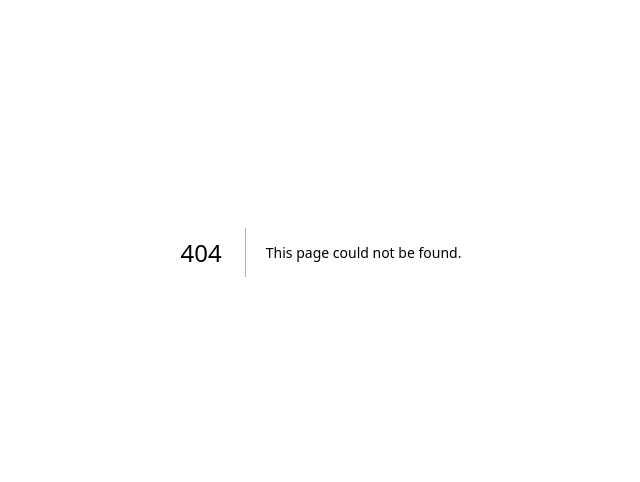
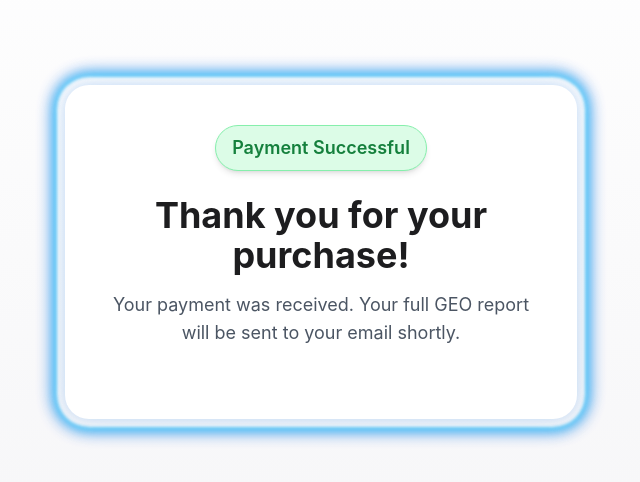
Before and after one commit to appDevelopment-tech/GEO-Analyzer, a Next.js app: page /result in a window 1280 px wide. Before the commit this address had no page. Shown: the part 148-630 px from the top of the page, without its empty margins (319-959 px from the left). Built offline with nearby package versions, Linux system fonts and the light colour scheme.

Commit message:
add func

```diff
--- a/app/api/analyze/route.ts
+++ b/app/api/analyze/route.ts
@@ -101,7 +101,6 @@ export async function POST(request: NextRequest) {
         section_scores: geoScore.section_scores,
         top_hesitation: geoScore.top_ai_hesitations[0] || null,
       },
-      message: "Full report sent to your email",
     });
   } catch (error: any) {
     console.error("Analysis error:", error);
--- a/app/page.tsx
+++ b/app/page.tsx
@@ -33,10 +33,6 @@ export default function Home() {
   const [isAnalyzing, setIsAnalyzing] = useState(false);
   const [result, setResult] = useState<AnalysisResult | null>(null);
   const [error, setError] = useState("");
-
-  const stripePromise = loadStripe(
-    process.env.NEXT_PUBLIC_STRIPE_PUBLISHABLE_KEY!,
-  );
 
   async function handleStripeCheckout(email: string) {
     const res = await fetch("/api/checkout", {
@@ -100,8 +96,6 @@ export default function Home() {
                 error={error}
                 handleAnalyze={handleAnalyze}
               />
-
-              {/* Features */}
               <Features />
             </motion.div>
           ) : (
@@ -117,7 +111,7 @@ export default function Home() {
                   initial={{ y: 20, opacity: 0 }}
                   animate={{ y: 0, opacity: 1 }}
                   transition={{ duration: 0.5 }}
-                  className="text-4xl md:text-5xl font-bold text-apple-gray mb-4"
+                  className="text-4xl md:text-5xl font-bold text-light-grey mb-4"
                 >
                   Your GEO Analysis
                 </motion.h2>
@@ -125,17 +119,20 @@ export default function Home() {
                   initial={{ y: 20, opacity: 0 }}
                   animate={{ y: 0, opacity: 1 }}
                   transition={{ duration: 0.5, delay: 0.1 }}
-                  className="text-lg text-gray-600"
+                  className="text-lg text-gray-200"
                 >
                   Here's how AI sees your website
                 </motion.p>
-                <button
+                <motion.button
+                  initial={{ y: 20, opacity: 0 }}
+                  animate={{ y: 0, opacity: 1 }}
+                  transition={{ duration: 0.5, delay: 0.2 }}
                   type="button"
                   onClick={() => handleStripeCheckout(email)}
-                  className="bg-apple-blue text-white px-6 py-3 rounded-xl font-semibold"
+                  className="w-full bg-gradient-to-r from-apple-blue to-cyan-500 text-white font-semibold py-4 px-8 rounded-xl transition-all duration-200 disabled:bg-gray-300 disabled:cursor-not-allowed text-lg shadow-lg hover:shadow-xl transform hover:-translate-y-0.5 active:translate-y-0"
                 >
-                  Pay $4.99 for Full Report
-                </button>
+                  Pay $9.99 for Full Report
+                </motion.button>
               </div>
 
               <ScoreCard
--- /dev/null
+++ b/app/result/page.tsx
@@ -0,0 +1,43 @@
+"use client";
+
+import { useSearchParams } from "next/navigation";
+import { useEffect, useState } from "react";
+
+export default function SuccessPage() {
+  const searchParams = useSearchParams();
+  const [status, setStatus] = useState<"success" | "error">("success");
+
+  useEffect(() => {
+    // If Stripe returns an error param, show error state
+    if (searchParams.get("error")) {
+      setStatus("error");
+    }
+  }, [searchParams]);
+
+  return (
+    <main className="min-h-screen flex flex-col items-center justify-center bg-gradient-to-b from-white to-apple-light px-4">
+      <div className="max-w-lg w-full bg-white rounded-3xl shadow-2xl p-10 flex flex-col items-center animated-glow">
+        <div
+          className={`mb-6 px-4 py-2 rounded-full text-lg font-semibold shadow-md ${
+            status === "success"
+              ? "bg-green-100 text-green-700 border border-green-300"
+              : "bg-red-100 text-red-700 border border-red-300"
+          }`}
+        >
+          {status === "success" ? "Payment Successful" : "Payment Error"}
+        </div>
+        <h1 className="text-3xl md:text-4xl font-bold text-apple-gray mb-4 text-center">
+          {status === "success"
+            ? "Thank you for your purchase!"
+            : "Something went wrong"}
+        </h1>
+        <p className="text-lg text-gray-600 text-center mb-8">
+          {status === "success"
+            ? "Your payment was received. Your full GEO report will be sent to your email shortly."
+            : "We couldn't process your payment. Please try again or contact support."}
+        </p>
+        {/* Add your cute GIFs here! */}
+      </div>
+    </main>
+  );
+}
--- /dev/null
+++ b/components/EmailConfirmation.tsx
@@ -0,0 +1,29 @@
+import { motion } from "framer-motion";
+
+export const EmailConfirmation = () => (
+  <motion.div
+    initial={{ y: 20, opacity: 0 }}
+    animate={{ y: 0, opacity: 1 }}
+    transition={{ delay: 2, duration: 0.5 }}
+    className="mt-8 text-center"
+  >
+    <div className="inline-flex items-center gap-2 px-6 py-3 bg-green-50 rounded-full">
+      <svg
+        className="w-5 h-5 text-green-600"
+        fill="none"
+        viewBox="0 0 24 24"
+        stroke="currentColor"
+      >
+        <path
+          strokeLinecap="round"
+          strokeLinejoin="round"
+          strokeWidth={2}
+          d="M5 13l4 4L19 7"
+        />
+      </svg>
+      <p className="text-sm font-medium text-green-900">
+        Full report sent to your email
+      </p>
+    </div>
+  </motion.div>
+);
--- a/components/Header.tsx
+++ b/components/Header.tsx
@@ -1,4 +1,5 @@
 import { motion } from "framer-motion";
+import Image from "next/image";
 
 export const Header = () => (
   <motion.header
@@ -7,10 +8,15 @@ export const Header = () => (
     transition={{ duration: 0.6 }}
     className="py-6 px-4"
   >
-    <div className="ml-0 border-b border-apple-border pb-4">
-      <h1 className="text-2xl font-bold text-apple-light text-center">
-        GEO Analyzer
-      </h1>
+    <div className="flex ml-0 border-b border-apple-border pb-4 gap-2 justify-center items-center">
+      <Image
+        src="/images/GEO_dark.png"
+        alt="GEO Analyzer Logo"
+        width={40}
+        height={40}
+        className="shadow-md"
+      />
+      <h1 className="text-2xl font-bold text-apple-light">GEO Analyzer</h1>
     </div>
   </motion.header>
 );
--- a/components/Hero.tsx
+++ b/components/Hero.tsx
@@ -28,8 +28,8 @@ export const Hero = () => (
         cursorBlinkDuration={0.5}
         className="text-5xl md:text-6xl font-bold text-light-grey mb-6 leading-tight bg-gradient-to-r from-apple-blue to-cyan-500 bg-clip-text text-transparent"
       />
-      <div className="flex flex-col md:flex-row items-center justify-center mb-4 gap-1">
-        <p className="text-xl text-light-grey leading-relaxed">
+      <div className="flex flex-col md:flex-row items-center justify-center mb-4">
+        <p className="text-xl text-light-grey leading-relaxed mr-1">
           Get an evidence-based diagnostic report on your website's
         </p>
         <RotatingText
--- a/components/ScoreCard.tsx
+++ b/components/ScoreCard.tsx
@@ -166,33 +166,6 @@ export default function ScoreCard({
           })}
         </div>
       </motion.div>
-
-      {/* Email confirmation */}
-      <motion.div
-        initial={{ y: 20, opacity: 0 }}
-        animate={{ y: 0, opacity: 1 }}
-        transition={{ delay: 2, duration: 0.5 }}
-        className="mt-8 text-center"
-      >
-        <div className="inline-flex items-center gap-2 px-6 py-3 bg-green-50 rounded-full">
-          <svg
-            className="w-5 h-5 text-green-600"
-            fill="none"
-            viewBox="0 0 24 24"
-            stroke="currentColor"
-          >
-            <path
-              strokeLinecap="round"
-              strokeLinejoin="round"
-              strokeWidth={2}
-              d="M5 13l4 4L19 7"
-            />
-          </svg>
-          <p className="text-sm font-medium text-green-900">
-            Full report sent to your email
-          </p>
-        </div>
-      </motion.div>
     </div>
   );
 }
```
Also changed, not shown: public/images/GEO_dark.png (added), 1 other file (tests, documents, lock files or other folders).
